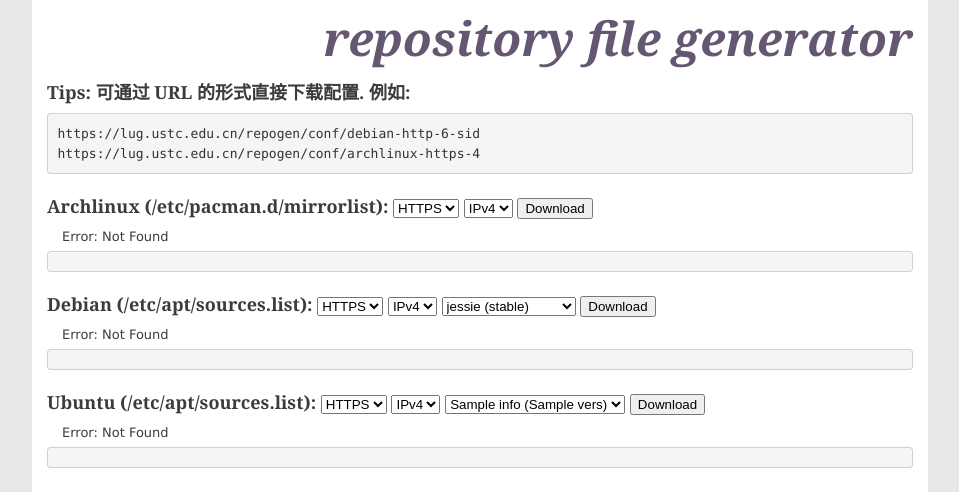
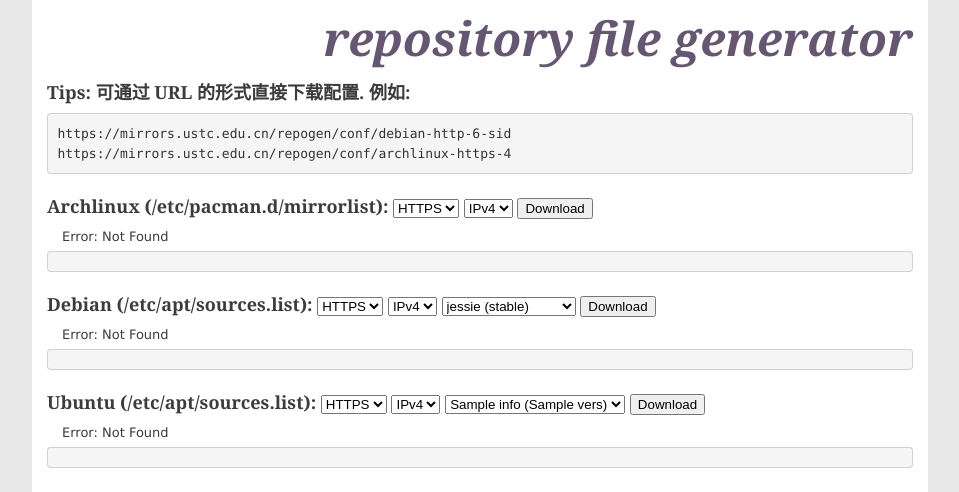
Before and after one commit to yurenchen000/repogen, a Python web app: template templates/index.html in a window 1280 px wide. Shown: the part 103-595 px from the top of the page, without its empty margins (160-1119 px from the left). Run offline with Jinja, Linux system fonts and the light colour scheme; the template is opened without the code that fills it: most values are stand-ins (such as "Sample title", 1, 10 or a date in 2020).

Commit message:
Fix typo

```diff
--- a/templates/index.html
+++ b/templates/index.html
@@ -28,8 +28,8 @@
         <h1 id="title">repository file generator</h1>
         <div>
           <h4>Tips: 可通过 URL 的形式直接下载配置. 例如:</h4>
-          <pre>https://lug.ustc.edu.cn/repogen/conf/debian-http-6-sid
-https://lug.ustc.edu.cn/repogen/conf/archlinux-https-4</pre>
+          <pre>https://mirrors.ustc.edu.cn/repogen/conf/debian-http-6-sid
+https://mirrors.ustc.edu.cn/repogen/conf/archlinux-https-4</pre>
         </div>
         <div class="distribution" id="archlinux">
           <h4>Archlinux (/etc/pacman.d/mirrorlist):
```
